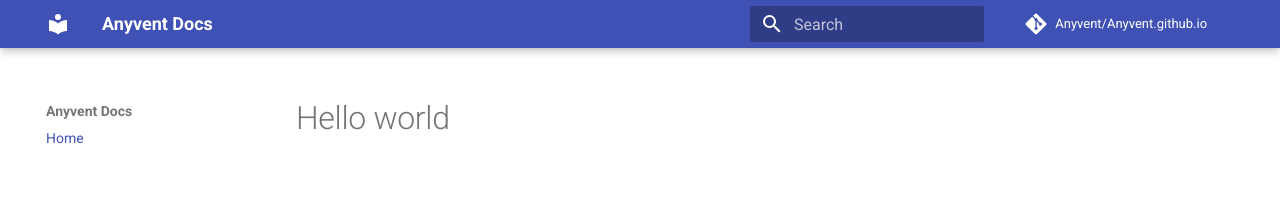
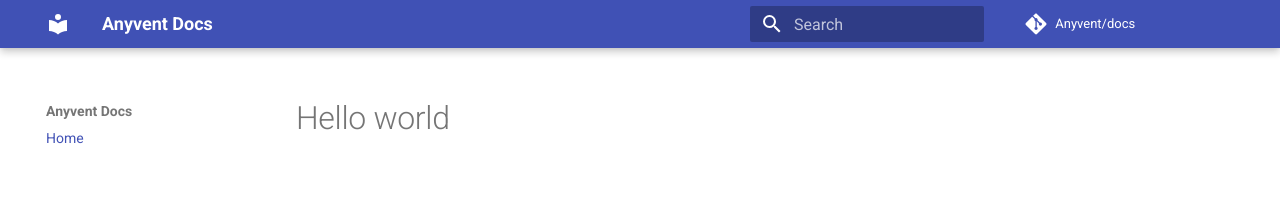
Before and after one commit to seppeconinx/docs, an MkDocs documentation site: the page built from docs/index.md, in a window 1280 px wide. Shown: the top 208 px of the page. Built offline with MkDocs 1.6.1 and Material for MkDocs 9.7.7, drawn with Linux system fonts in a browser that asks for light colours; comment, search, counter and statistics services are not loaded.

Commit message:
updated index.md

```diff
--- a/docs/index.md
+++ b/docs/index.md
@@ -1 +1 @@
-#Hello world
+# Hello world
--- a/mkdocs.yml
+++ b/mkdocs.yml
@@ -2,8 +2,8 @@ site_name: 'Anyvent Docs'
 site_description: 'Anyvent Docs'
 site_author: 'Ward Toulet'
 docs_dir: docs/
-repo_name: 'Anyvent/Anyvent.github.io'
-repo_url: 'https://github.com/anyvnet/anyvent.gitub.io'
+repo_name: 'Anyvent/docs'
+repo_url: 'https://github.com/anyvnet/docs'
 nav:
     - Home: index.md
 theme:
```
